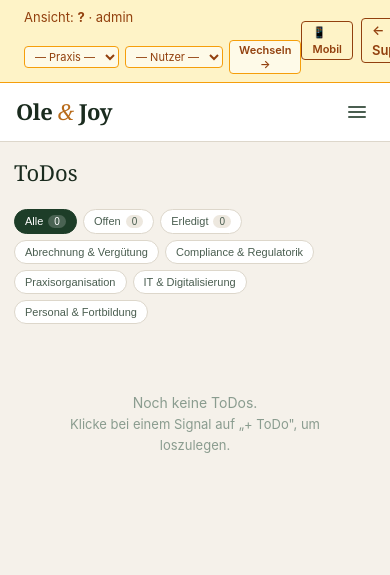
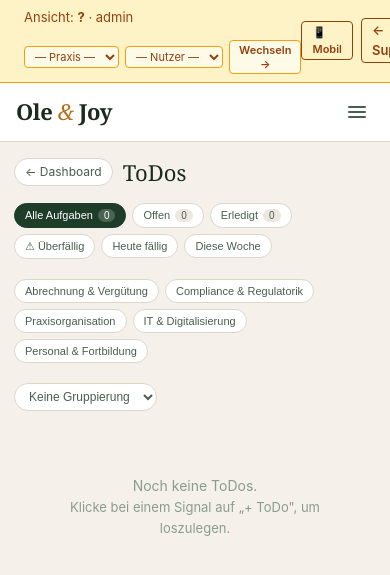
Before and after one commit to sebthamm/branchenradar, a Flask app: page /todos in a window 390 px wide; the page is wider, and only the part inside the window is pictured. Shown: the top 575 px of that part. Run offline with Flask 3, Linux system fonts and the light colour scheme; the visitor is signed in with stand-in values (Sample User, id 1); parts of the project's set-up code (start-up, migrations or seed data) failed here and were passed over.

Commit message:
ToDo-Seite: Filter neu strukturiert + Zurück-Button
- Filter aufgeteilt: Status/Fälligkeit oben, Kategorien darunter, Ansicht (Gruppierung) als eigene Zeile
- Neue Deadline-Filter: Überfällig, Heute fällig, Diese Woche
- Zurück-Pill zu Dashboard (sichtbar auf allen Screens)
- data-deadline Attribut auf todo-cards für JS-Filter
- Mobile-Optimierung der Filter-Leiste

Co-Authored-By: Claude Sonnet 4.6 <noreply@anthropic.com>

```diff
--- a/templates/todos.html
+++ b/templates/todos.html
@@ -12,6 +12,20 @@
   .pill.active { background: var(--navy); border-color: var(--navy); color: #fff; }
   .pill-count { background: var(--surface2); color: var(--muted); border-radius: 99px; padding: 1px 6px; font-size: 10px; }
   .pill.active .pill-count { background: rgba(255,255,255,.2); color: #fff; }
+
+  /* Filter sections */
+  .filter-section { margin-bottom: 8px; }
+  .filter-section-lbl { font-size: 10px; text-transform: uppercase; letter-spacing: .08em; color: var(--faint); margin-bottom: 5px; font-weight: 600; }
+  .view-bar { display: flex; align-items: center; gap: 8px; margin-bottom: 20px; flex-wrap: wrap; }
+  .view-bar select { font-size: 12px; padding: 5px 10px; border-radius: 99px; border: 1px solid var(--border); background: var(--surface); color: var(--muted); outline: none; cursor: pointer; }
+  .view-bar select:focus { border-color: var(--navy); color: var(--text); }
+  @media (max-width: 700px) {
+    .filter-section { margin-bottom: 6px; }
+    .view-bar { margin-bottom: 16px; }
+    .filter-bar { gap: 5px; }
+    .pill { padding: 5px 10px; font-size: 11px; }
+    .page-head { margin-bottom: 14px; }
+  }
 
   /* Todo cards */
   .todo-list { display: flex; flex-direction: column; gap: 8px; }
@@ -77,7 +91,10 @@
 {% block content %}
 <div class="main">
   <div class="page-head">
-    <div class="page-title">ToDos</div>
+    <div style="display:flex;align-items:center;gap:10px">
+      <a href="{{ url_for('dashboard') }}" class="back-btn" title="Zurück zum Dashboard" style="display:inline-flex;align-items:center;gap:4px;font-size:12px;color:var(--muted);text-decoration:none;border:1px solid var(--border);border-radius:99px;padding:4px 10px;background:var(--surface);transition:color .15s,border-color .15s">← Dashboard</a>
+      <div class="page-title">ToDos</div>
+    </div>
   </div>
 
   {% set role = session.get('role') %}
@@ -87,13 +104,36 @@
   {% set done_todos = todos | selectattr('done') | list %}
   {% set notif_todos = done_todos | selectattr('assigned_by', 'equalto', uid) | list if role in ('admin','superadmin') else [] %}
 
-  <div class="filter-bar">
-    <button class="pill active" data-filter="all"  onclick="filterTodos(this)">Alle <span class="pill-count">{{ todos | length }}</span></button>
-    <button class="pill"        data-filter="open" onclick="filterTodos(this)">Offen <span class="pill-count">{{ open_todos | length }}</span></button>
-    <button class="pill"        data-filter="done" onclick="filterTodos(this)">Erledigt <span class="pill-count">{{ done_todos | length }}</span></button>
-    {% for cat in categories %}
-    <button class="pill" data-cat="{{ cat }}" onclick="filterCat(this)">{{ cat }}</button>
-    {% endfor %}
+  {# ── Filter: Status & Fälligkeit ── #}
+  <div class="filter-section">
+    <div class="filter-bar" id="filter-status">
+      <button class="pill active" data-filter="all"  onclick="filterTodos(this)">Alle Aufgaben <span class="pill-count">{{ todos | length }}</span></button>
+      <button class="pill" data-filter="open" onclick="filterTodos(this)">Offen <span class="pill-count">{{ open_todos | length }}</span></button>
+      <button class="pill" data-filter="done" onclick="filterTodos(this)">Erledigt <span class="pill-count">{{ done_todos | length }}</span></button>
+      <button class="pill" data-filter="overdue" onclick="filterTodos(this)">⚠ Überfällig</button>
+      <button class="pill" data-filter="today"   onclick="filterTodos(this)">Heute fällig</button>
+      <button class="pill" data-filter="week"    onclick="filterTodos(this)">Diese Woche</button>
+    </div>
+  </div>
+
+  {# ── Filter: Kategorie ── #}
+  {% if categories %}
+  <div class="filter-section">
+    <div class="filter-bar" id="filter-cat">
+      {% for cat in categories %}
+      <button class="pill" data-cat="{{ cat }}" onclick="filterCat(this)">{{ cat }}</button>
+      {% endfor %}
+    </div>
+  </div>
+  {% endif %}
+
+  {# ── Ansicht ── #}
+  <div class="view-bar">
+    <select id="group-select" onchange="applyFilter()">
+      <option value="">Keine Gruppierung</option>
+      <option value="cat">Nach Kategorie</option>
+      <option value="deadline">Nach Fälligkeit</option>
+    </select>
   </div>
 
   {% if todos %}
@@ -107,7 +147,7 @@
     {% set assignee = user_map.get(t.assigned_to) if t.assigned_to else None %}
     {% set assigner = user_map.get(t.assigned_by) if t.assigned_by else None %}
     {% set overdue = t.deadline and t.deadline < today %}
-    <div class="todo-card {% if overdue %}overdue{% endif %}" data-done="0" data-cat="{{ t.category }}">
+    <div class="todo-card {% if overdue %}overdue{% endif %}" data-done="0" data-cat="{{ t.category }}" data-deadline="{{ t.deadline or '' }}">
       <div class="todo-check">
         <button type="button" class="check-btn" onclick="openDoneModal('{{ t.id }}')" title="Als erledigt markieren">✓</button>
       </div>
@@ -153,7 +193,7 @@
     {% for t in notif_todos | sort(attribute='done_at', reverse=True) %}
     {% set sig     = sig_map.get(t.signal_id) %}
     {% set done_by = user_map.get(t.done_by) if t.done_by else None %}
-    <div class="todo-card done-notif" data-done="1" data-cat="{{ t.category }}">
+    <div class="todo-card done-notif" data-done="1" data-cat="{{ t.category }}" data-deadline="{{ t.deadline or '' }}">
       <div class="todo-check">
         <form method="post" action="{{ url_for('todo_reopen', todo_id=t.id) }}">
           <button type="submit" class="check-btn" title="Wieder öffnen" style="background:var(--s-active);border-color:var(--s-active);color:#fff">✓</button>
@@ -183,7 +223,7 @@
     {% for t in other_done | sort(attribute='done_at', reverse=True) %}
     {% set sig     = sig_map.get(t.signal_id) %}
     {% set assignee = user_map.get(t.assigned_to) if t.assigned_to else None %}
-    <div class="todo-card done" data-done="1" data-cat="{{ t.category }}">
+    <div class="todo-card done" data-done="1" data-cat="{{ t.category }}" data-deadline="{{ t.deadline or '' }}">
       <div class="todo-check">
         {% if role in ('admin','superadmin') %}
         <form method="post" action="{{ url_for('todo_reopen', todo_id=t.id) }}">
@@ -247,6 +287,8 @@
 
 <script>
 let _activeFilter = 'all', _activeCat = null;
+const _today = new Date(); _today.setHours(0,0,0,0);
+const _weekEnd = new Date(_today); _weekEnd.setDate(_weekEnd.getDate() + 7);
 
 function filterTodos(btn) {
   document.querySelectorAll('[data-filter]').forEach(b => b.classList.remove('active'));
@@ -259,22 +301,33 @@ function filterTodos(btn) {
 function filterCat(btn) {
   const same = btn.classList.contains('active');
   document.querySelectorAll('[data-cat].pill').forEach(b => b.classList.remove('active'));
-  document.querySelectorAll('[data-filter]').forEach(b => b.classList.remove('active'));
-  document.querySelector('[data-filter="all"]').classList.add('active');
-  _activeFilter = 'all'; _activeCat = same ? null : btn.dataset.cat;
-  if (!same) btn.classList.add('active');
+  if (!same) { btn.classList.add('active'); _activeCat = btn.dataset.cat; }
+  else _activeCat = null;
   applyFilter();
 }
 function applyFilter() {
   document.querySelectorAll('.todo-card').forEach(card => {
-    const isDone   = card.dataset.done === '1';
-    const filterOk = _activeFilter === 'all' || (_activeFilter === 'open' && !isDone) || (_activeFilter === 'done' && isDone);
-    const catOk    = !_activeCat || card.dataset.cat === _activeCat;
+    const isDone    = card.dataset.done === '1';
+    const deadline  = card.dataset.deadline ? new Date(card.dataset.deadline) : null;
+    let filterOk = true;
+    switch (_activeFilter) {
+      case 'open':    filterOk = !isDone; break;
+      case 'done':    filterOk = isDone;  break;
+      case 'overdue': filterOk = !isDone && deadline && deadline < _today; break;
+      case 'today':   filterOk = !isDone && deadline && deadline.toDateString() === _today.toDateString(); break;
+      case 'week':    filterOk = !isDone && deadline && deadline >= _today && deadline <= _weekEnd; break;
+    }
+    const catOk = !_activeCat || card.dataset.cat === _activeCat;
     card.style.display = (filterOk && catOk) ? '' : 'none';
   });
   document.querySelectorAll('.section-lbl').forEach(lbl => {
-    const next = lbl.nextElementSibling;
-    lbl.style.display = next && next.style.display !== 'none' ? '' : 'none';
+    let sib = lbl.nextElementSibling;
+    let anyVisible = false;
+    while (sib && !sib.classList.contains('section-lbl')) {
+      if (sib.classList.contains('todo-card') && sib.style.display !== 'none') anyVisible = true;
+      sib = sib.nextElementSibling;
+    }
+    lbl.style.display = anyVisible ? '' : 'none';
   });
 }
 
```
